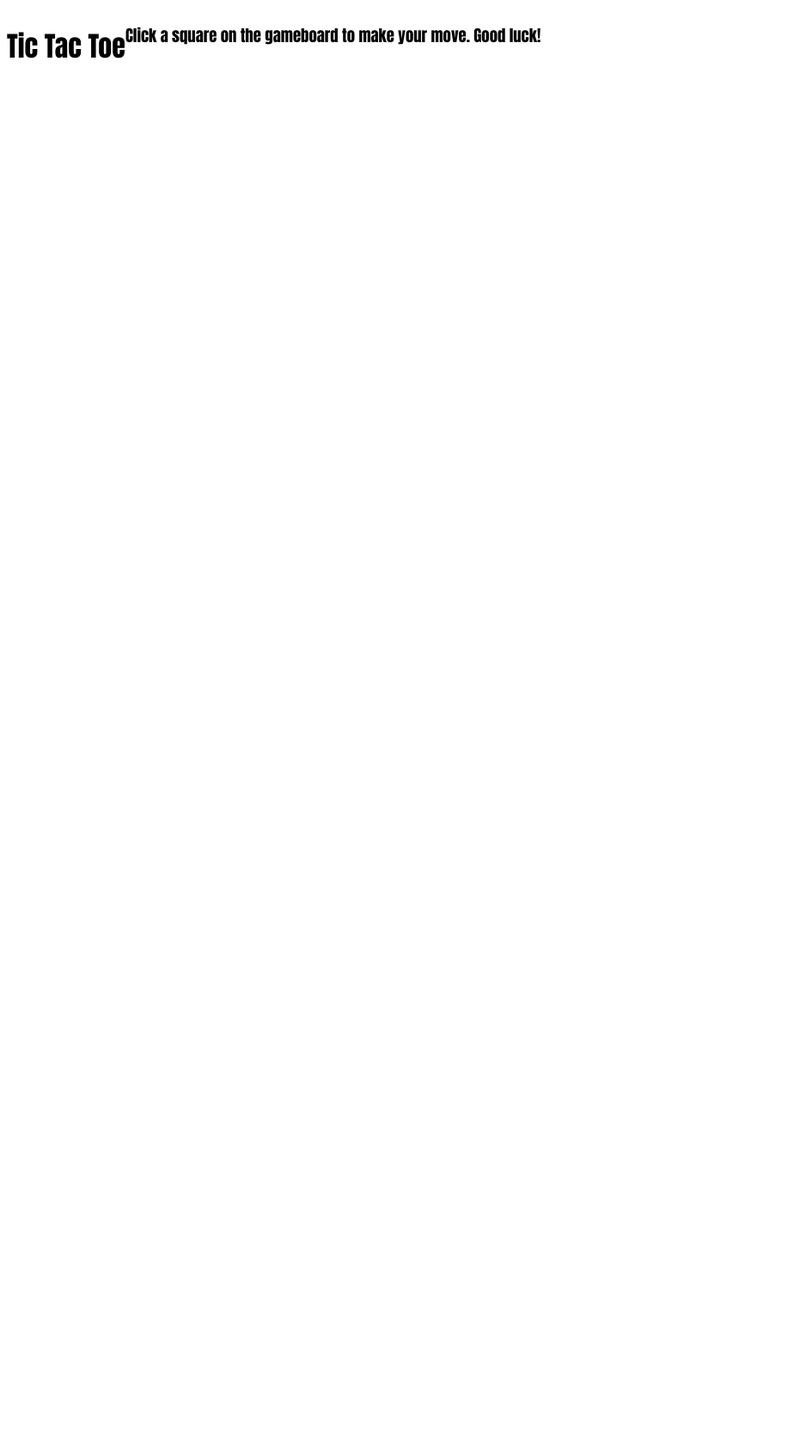
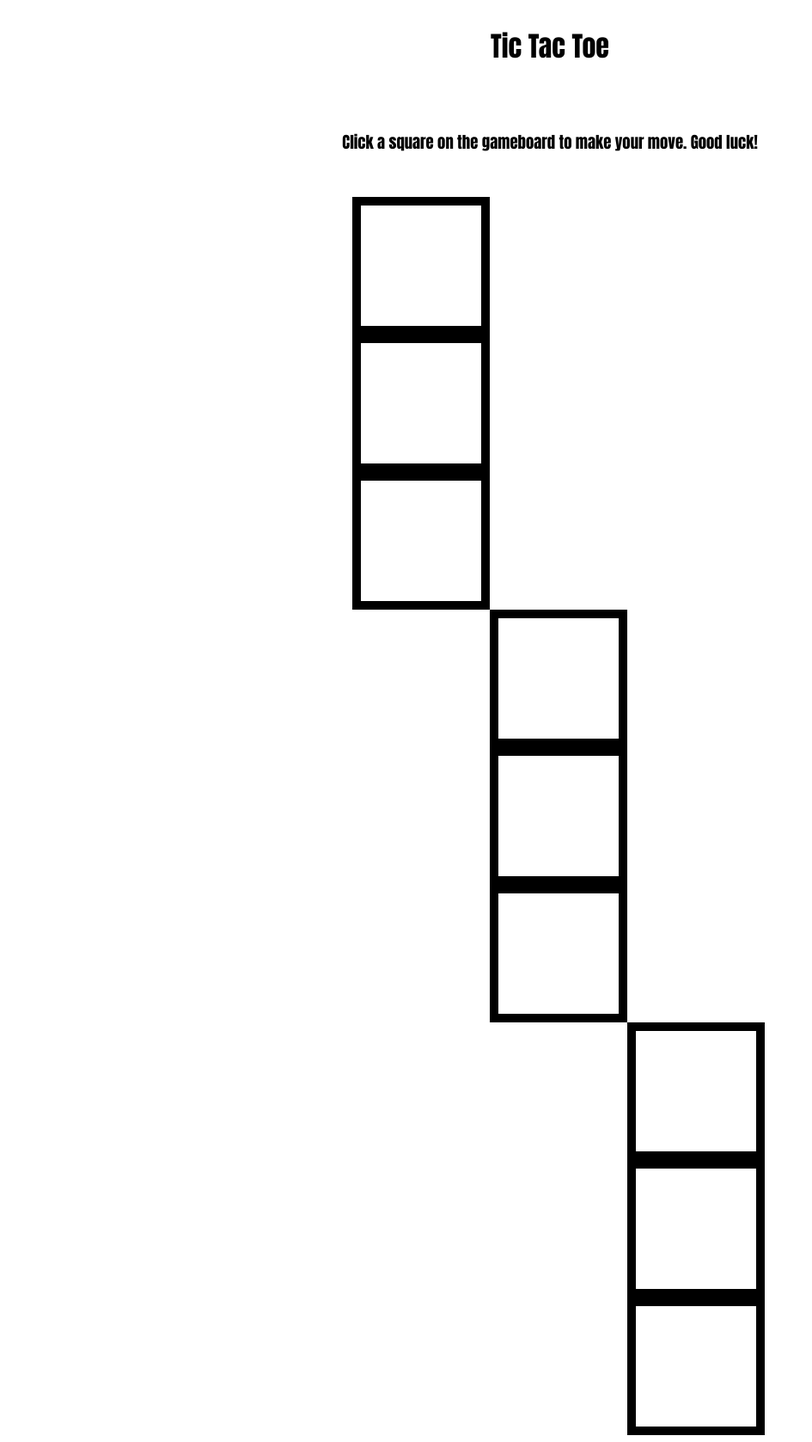
Before and after one commit to HDBarton/js-tictatoe, a plain HTML site: page index.html in a window 1280 px wide. Shown: the whole page at 86% size, without its empty margins (0-945 px from the left). Before the commit the page ends 800 px from the top, so only its background shows below. Drawn offline with Linux system fonts and the light colour scheme.

Commit message:
Change CSS for gameboard to grid

```diff
--- a/index.html
+++ b/index.html
@@ -10,30 +10,26 @@
 </head>
 <body>
     <h1>Tic Tac Toe</h1>
-    <h3>Click a square on the gameboard to make your move. Good luck!</h3>
+    <p><h3>Click a square on the gameboard to make your move. Good luck!</h3></p>
     <div id="gameboard">
         <div id="row1">
-            <div id="square1"></div>
-            <div class="divider"></div>
-            <div id="square2"></div>
-            <div class="divider"></div>
-            <div id="square3"></div>
+            <div class="square" id="square1"></div>
+            <div class="divider" id="leftLine"></div>
+            <div class="square" id="square2"></div>
+            <div class="divider" id="rightLine"></div>
+            <div class="square" id="square3"></div>
         </div>
-        <div class="divider"></div>
+        <div class="divider" id="topLine"></div>
         <div id="row2">
-            <div id="square4"></div>
-            <div class="divider"></div>
-            <div id="square5"></div>
-            <div class="divider"></div>
-            <div id="square6"></div>
+            <div class="square" id="square4"></div>
+            <div class="square" id="square5"></div>
+            <div class="square" id="square6"></div>
         </div>
-        <div class="divider"></div>
+        <div class="divider" id="bottomLine"></div>
         <div id="row3">
-            <div id="square7"></div>
-            <div class="divider"></div>
-            <div id="square8"></div>
-            <div class="divider"></div>
-            <div id="square9"></div>
+            <div class="square" id="square7"></div>
+            <div class="square" id="square8"></div>
+            <div class="square" id="square9"></div>
         </div>
     </div>
 </body>
--- a/styles.css
+++ b/styles.css
@@ -1,6 +1,8 @@
 body{
     display: flex;
+    flex-direction: column;
     font-family: Impact, Haettenschweiler, 'Arial Narrow Bold', sans-serif;
+    align-items: center;
 }
 h1{
   align-items: center;
@@ -9,18 +11,38 @@ h3{
     align-items: center;
 }
 #gameboard{
-    display: flex;
-    flex-direction: column;
+    display: grid;
+    grid-template-columns: 1fr, minmax(0, 400px), 1fr, minmax(0, 400px), 1fr, minmax(0, 400px), 1fr;
+    grid-template-rows: 1fr, minmax(0, 400px), 1fr, minmax(0, 400px), 1fr, minmax(0, 400px), 1fr;
 }
 #row1{
-    display: flex;
-    flex-direction: row;
+    grid-column: 2/3;
+    grid-row: 2/3
+}
+#leftLine{
+    grid-column: 3/4;
+    grid-row: 2/7;
+}
+.square{
+    height: 120px;
+    width: 120px;
+    padding: 10px;;
+    border: black solid 10px;
+}
+#rightLine{
+    grid-column: 5/6;
+    grid-row: 2/7;
+}
+.divider{
+    height: 400;
+    width: 20px;
+    background-color: purple;
 }
 #row2{
-    display: flex;
-    flex-direction: row;
+    grid-column: 4/5;
+    grid-row: 4/5;
 }
 #row3{
-    display: flex;
-    flex: row;
+    grid-column: 6/7;
+    grid-row: 6/7;
 }
```
